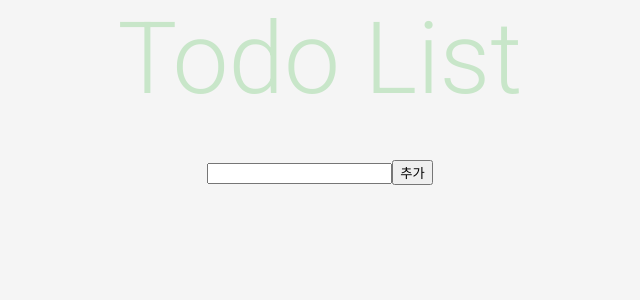
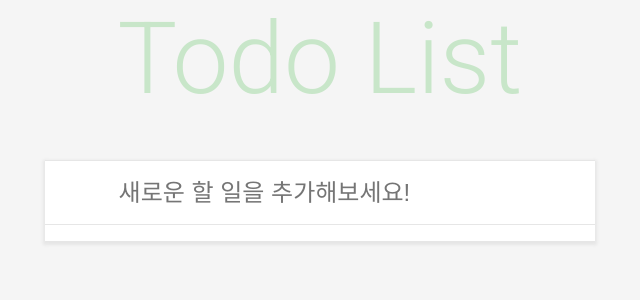
Before and after one commit to ChaBo-4520/ToDoList_Vue, a Vue app: page / in a window 1280 px wide. Shown: the top 300 px of the page, without its empty margins (320-960 px from the left). Built offline with nearby package versions, Linux system fonts and the light colour scheme.

Commit message:
Add plugin(fontawesome)

```diff
--- a/package.json
+++ b/package.json
@@ -8,6 +8,11 @@
     "lint": "vue-cli-service lint"
   },
   "dependencies": {
+    "@fortawesome/fontawesome-svg-core": "^1.2.31",
+    "@fortawesome/free-brands-svg-icons": "^5.15.3",
+    "@fortawesome/free-regular-svg-icons": "^5.15.3",
+    "@fortawesome/free-solid-svg-icons": "^5.15.0",
+    "@fortawesome/vue-fontawesome": "^2.0.2",
     "core-js": "^3.6.5",
     "vue": "^2.6.11",
     "vue-router": "^3.5.2",
@@ -22,6 +27,7 @@
     "babel-eslint": "^10.1.0",
     "eslint": "^6.7.2",
     "eslint-plugin-vue": "^6.2.2",
+    "vue-cli-plugin-fontawesome": "^0.3.1",
     "vue-template-compiler": "^2.6.11"
   },
   "eslintConfig": {
--- a/src/App.vue
+++ b/src/App.vue
@@ -1,8 +1,10 @@
 <template>
   <div id="todo-app">
     <Todo-header></Todo-header>
-    <Todo-input></Todo-input>
-    <Todo-list></Todo-list>
+    <div class="main">
+      <Todo-input></Todo-input>
+      <Todo-list></Todo-list>
+    </div>
     <Todo-footer></Todo-footer>
   </div>
 </template>
@@ -72,4 +74,18 @@ body {
   flex-direction: column;
   align-items: center;
 }
+#todo-app > .main {
+  /* 속성 */
+  width: 60%;
+  min-width: var(--inner-min-width);
+  max-width: var(--inner-max-width);
+  display: flex;
+  flex-direction: column;
+  align-items: center;
+
+  /* style */
+  background-color: white;
+  border-top: 1px solid var(--shadow-gray);
+  box-shadow: 0px 2px 3px 2px var(--shadow-gray);
+}
 </style>
--- a/src/components/TodoInput.vue
+++ b/src/components/TodoInput.vue
@@ -1,7 +1,19 @@
 <template>
-  <div>
-    <input type="text" v-model="newTodoItem" />
-    <button @click="addTodo">추가</button>
+  <div class="input">
+    <button id="toggle-all">
+      <i class="fas fa-check"></i>
+    </button>
+    <input
+      type="text"
+      class="new-todo"
+      placeholder="새로운 할 일을 추가해보세요!"
+      autofocus
+      v-model="newTodoItem"
+      @keydown.enter="addTodo"
+    />
+    <button id="clear-text" @click="clearInputbox" v-show="newTodoItem">
+      <font-awesome-icon :icon="['fas', 'times']"></font-awesome-icon>
+    </button>
   </div>
 </template>
 
@@ -29,4 +41,54 @@ export default {
 };
 </script>
 
-<style></style>
+<style scoped>
+input {
+  border: none;
+}
+input:focus {
+  outline: none;
+}
+button {
+  background: none;
+  border: none;
+  cursor: pointer;
+}
+.input {
+  font-family: "Roboto", sans-serif;
+  width: 100%;
+  height: 4em;
+  display: flex;
+  position: relative;
+
+  align-items: center;
+  box-sizing: border-box;
+  padding: var(--base-space);
+  border-bottom: 1px solid var(--shadow-gray);
+}
+
+.input > button {
+  font-size: var(--font-medium);
+  align-items: center;
+  text-align: center;
+}
+.input #toggle-all {
+  width: 10%;
+  min-width: 40px;
+  left: 1rem;
+  position: absolute;
+}
+.input .new-todo {
+  width: 80%;
+  height: 2rem;
+  margin-left: 3.5rem;
+  font-size: var(--font-medium);
+  padding: 0;
+}
+#clear-text {
+  width: 10%;
+  min-width: 40px;
+  right: 1rem;
+  position: absolute;
+  color: var(--shadow-gray);
+}
+</style>
--- a/src/main.js
+++ b/src/main.js
@@ -1,4 +1,5 @@
 import Vue from "vue";
+import './plugins/fontawesome'
 import App from "./App.vue";
 import router from "./router";
 import store from "./store";
--- /dev/null
+++ b/src/plugins/fontawesome.js
@@ -0,0 +1,12 @@
+import Vue from "vue";
+
+import { library } from "@fortawesome/fontawesome-svg-core";
+import { fas } from "@fortawesome/free-solid-svg-icons";
+import { far } from "@fortawesome/free-regular-svg-icons";
+import { fab } from "@fortawesome/free-brands-svg-icons";
+import { FontAwesomeIcon } from "@fortawesome/vue-fontawesome";
+import { faFontAwesome } from "@fortawesome/free-brands-svg-icons";
+
+library.add(fas, far, fab, faFontAwesome);
+
+Vue.component("font-awesome-icon", FontAwesomeIcon);
--- a/src/store/index.js
+++ b/src/store/index.js
@@ -20,6 +20,7 @@ let todoStorage = {
     localStorage.setItem(STORAGE_KEY, JSON.stringify(todos));
   },
 };
+// filter 함수
 let filters = {
   all: (todos) => todos,
   active: function(todos) {
```
Also changed, not shown: 1 other file (tests, documents, lock files or other folders).
